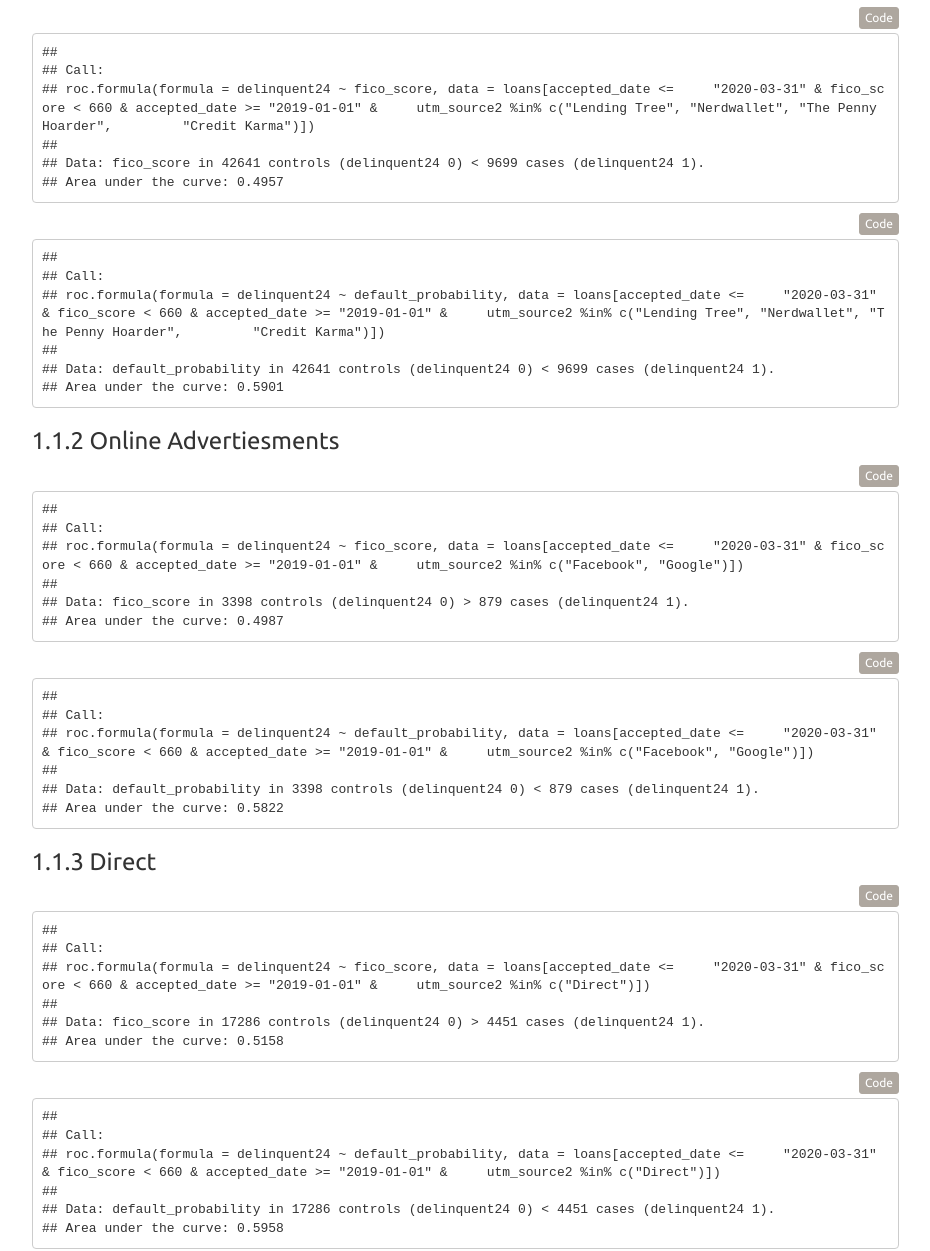
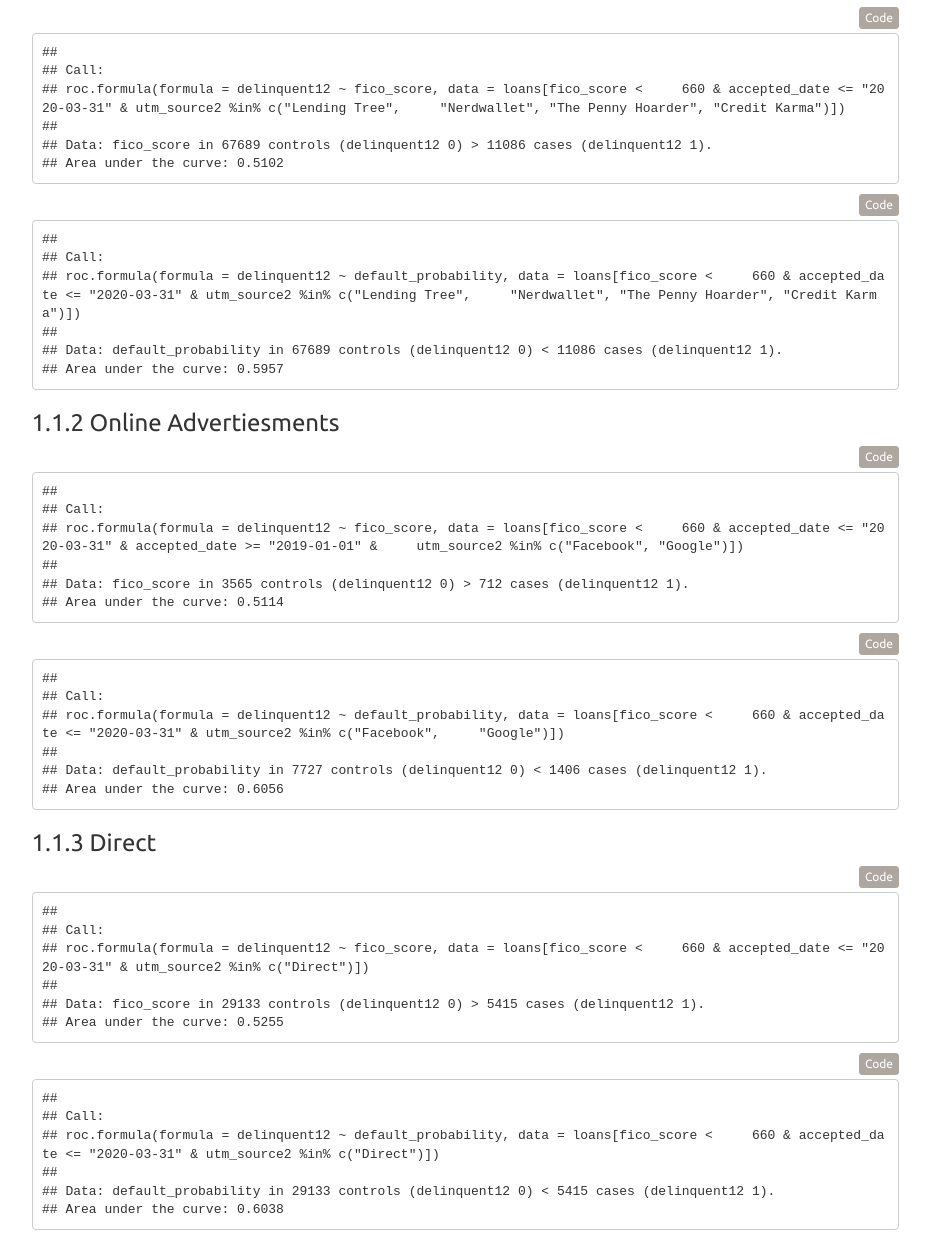
Before and after one commit to dratnadiwakara/Invisible-Primes, a plain HTML site: page RFS-Initial/Upstart-Default-Predictability-Selection-01.html in a window 1280 px wide. Shown: the part 661-1912 px from the top of the page, without its empty margins (326-1256 px from the left). Drawn offline with nearby package versions, Linux system fonts and the light colour scheme; some packages are replaced by stand-ins of ours.

Commit message:
Add files via upload

```diff
--- a/RFS-Initial/Upstart-Default-Predictability-Selection-01.html
+++ b/RFS-Initial/Upstart-Default-Predictability-Selection-01.html
@@ -1731,7 +1731,7 @@ source('/home/dimuthu/Old Oct 2021/functions.R')
 # loans &lt;- loans[!duplicated(loans$upstart_application_id)]</code></pre>
 <pre class="r"><code># loans[,delinquent:=ifelse(loan_contract_id %in% unique(perdata[(loan_status %in% c(&quot;delinquent&quot;,&quot;charged_off&quot;,&quot;partially_charged_off&quot;) ) &amp; seasoning_in_months &lt;=36]$loan_contract_id),1,0)]
 # loans[,delinquent12:=ifelse(loan_contract_id %in% unique(perdata[(loan_status %in% c(&quot;delinquent&quot;,&quot;charged_off&quot;,&quot;partially_charged_off&quot;) ) &amp; seasoning_in_months &lt;=12]$loan_contract_id),1,0)]
-# loans[,delinquent24:=ifelse(loan_contract_id %in% unique(perdata[(loan_status %in% c(&quot;delinquent&quot;,&quot;charged_off&quot;,&quot;partially_charged_off&quot;) ) &amp; seasoning_in_months &lt;=24]$loan_contract_id),1,0)]
+# loans[,delinquent12:=ifelse(loan_contract_id %in% unique(perdata[(loan_status %in% c(&quot;delinquent&quot;,&quot;charged_off&quot;,&quot;partially_charged_off&quot;) ) &amp; seasoning_in_months &lt;=24]$loan_contract_id),1,0)]
 #
 # loans[,chargedoff:=ifelse(loan_contract_id %in% unique(perdata[loan_status %in% c(&quot;charged_off&quot;,&quot;partially_charged_off&quot;) &amp; seasoning_in_months &lt;=36]$loan_contract_id),1,0)]
 # loans[,chargedoff12:=ifelse(loan_contract_id %in% unique(perdata[loan_status %in% c(&quot;charged_off&quot;,&quot;partially_charged_off&quot;) &amp; seasoning_in_months &lt;=12]$loan_contract_id),1,0)]
@@ -1828,54 +1828,54 @@ covlabs &lt;- c(&quot;log(Annual income)&quot;,&quot;Debt-to-income&quot;,&quot;
 <h2><span class="header-section-number">1.1</span> AUC</h2>
 <div id="loan-aggre." class="section level3">
 <h3><span class="header-section-number">1.1.1</span> Loan Aggre.</h3>
-<pre class="r"><code>roc(delinquent24~fico_score,data=loans[accepted_date&lt;=&quot;2020-03-31&quot; &amp; fico_score&lt;660  &amp; accepted_date&gt;=&quot;2019-01-01&quot; &amp; utm_source2 %in% c(&quot;Lending Tree&quot;,&quot;Nerdwallet&quot;,&quot;The Penny Hoarder&quot;,&quot;Credit Karma&quot;)])</code></pre>
+<pre class="r"><code>roc(delinquent12~fico_score,data=loans[fico_score&lt;660 &amp; accepted_date&lt;=&quot;2020-03-31&quot;  &amp; utm_source2 %in% c(&quot;Lending Tree&quot;,&quot;Nerdwallet&quot;,&quot;The Penny Hoarder&quot;,&quot;Credit Karma&quot;)])</code></pre>
 <pre><code>##
 ## Call:
-## roc.formula(formula = delinquent24 ~ fico_score, data = loans[accepted_date &lt;=     &quot;2020-03-31&quot; &amp; fico_score &lt; 660 &amp; accepted_date &gt;= &quot;2019-01-01&quot; &amp;     utm_source2 %in% c(&quot;Lending Tree&quot;, &quot;Nerdwallet&quot;, &quot;The Penny Hoarder&quot;,         &quot;Credit Karma&quot;)])
+## roc.formula(formula = delinquent12 ~ fico_score, data = loans[fico_score &lt;     660 &amp; accepted_date &lt;= &quot;2020-03-31&quot; &amp; utm_source2 %in% c(&quot;Lending Tree&quot;,     &quot;Nerdwallet&quot;, &quot;The Penny Hoarder&quot;, &quot;Credit Karma&quot;)])
 ##
-## Data: fico_score in 42641 controls (delinquent24 0) &lt; 9699 cases (delinquent24 1).
-## Area under the curve: 0.4957</code></pre>
-<pre class="r"><code>roc(delinquent24~default_probability,data=loans[accepted_date&lt;=&quot;2020-03-31&quot; &amp; fico_score&lt;660  &amp; accepted_date&gt;=&quot;2019-01-01&quot; &amp; utm_source2 %in% c(&quot;Lending Tree&quot;,&quot;Nerdwallet&quot;,&quot;The Penny Hoarder&quot;,&quot;Credit Karma&quot;)])</code></pre>
+## Data: fico_score in 67689 controls (delinquent12 0) &gt; 11086 cases (delinquent12 1).
+## Area under the curve: 0.5102</code></pre>
+<pre class="r"><code>roc(delinquent12~default_probability,data=loans[fico_score&lt;660 &amp; accepted_date&lt;=&quot;2020-03-31&quot;  &amp; utm_source2 %in% c(&quot;Lending Tree&quot;,&quot;Nerdwallet&quot;,&quot;The Penny Hoarder&quot;,&quot;Credit Karma&quot;)])</code></pre>
 <pre><code>##
 ## Call:
-## roc.formula(formula = delinquent24 ~ default_probability, data = loans[accepted_date &lt;=     &quot;2020-03-31&quot; &amp; fico_score &lt; 660 &amp; accepted_date &gt;= &quot;2019-01-01&quot; &amp;     utm_source2 %in% c(&quot;Lending Tree&quot;, &quot;Nerdwallet&quot;, &quot;The Penny Hoarder&quot;,         &quot;Credit Karma&quot;)])
+## roc.formula(formula = delinquent12 ~ default_probability, data = loans[fico_score &lt;     660 &amp; accepted_date &lt;= &quot;2020-03-31&quot; &amp; utm_source2 %in% c(&quot;Lending Tree&quot;,     &quot;Nerdwallet&quot;, &quot;The Penny Hoarder&quot;, &quot;Credit Karma&quot;)])
 ##
-## Data: default_probability in 42641 controls (delinquent24 0) &lt; 9699 cases (delinquent24 1).
-## Area under the curve: 0.5901</code></pre>
+## Data: default_probability in 67689 controls (delinquent12 0) &lt; 11086 cases (delinquent12 1).
+## Area under the curve: 0.5957</code></pre>
 </div>
 <div id="online-advertiesments" class="section level3">
 <h3><span class="header-section-number">1.1.2</span> Online Advertiesments</h3>
-<pre class="r"><code>roc(delinquent24~fico_score,data=loans[accepted_date&lt;=&quot;2020-03-31&quot; &amp; fico_score&lt;660  &amp; accepted_date&gt;=&quot;2019-01-01&quot; &amp; utm_source2 %in% c(&quot;Facebook&quot;,&quot;Google&quot;)])</code></pre>
+<pre class="r"><code>roc(delinquent12~fico_score,data=loans[fico_score&lt;660 &amp; accepted_date&lt;=&quot;2020-03-31&quot; &amp; accepted_date&gt;=&quot;2019-01-01&quot; &amp; utm_source2 %in% c(&quot;Facebook&quot;,&quot;Google&quot;)])</code></pre>
 <pre><code>##
 ## Call:
-## roc.formula(formula = delinquent24 ~ fico_score, data = loans[accepted_date &lt;=     &quot;2020-03-31&quot; &amp; fico_score &lt; 660 &amp; accepted_date &gt;= &quot;2019-01-01&quot; &amp;     utm_source2 %in% c(&quot;Facebook&quot;, &quot;Google&quot;)])
+## roc.formula(formula = delinquent12 ~ fico_score, data = loans[fico_score &lt;     660 &amp; accepted_date &lt;= &quot;2020-03-31&quot; &amp; accepted_date &gt;= &quot;2019-01-01&quot; &amp;     utm_source2 %in% c(&quot;Facebook&quot;, &quot;Google&quot;)])
 ##
-## Data: fico_score in 3398 controls (delinquent24 0) &gt; 879 cases (delinquent24 1).
-## Area under the curve: 0.4987</code></pre>
-<pre class="r"><code>roc(delinquent24~default_probability,data=loans[accepted_date&lt;=&quot;2020-03-31&quot; &amp; fico_score&lt;660  &amp; accepted_date&gt;=&quot;2019-01-01&quot; &amp; utm_source2 %in% c(&quot;Facebook&quot;,&quot;Google&quot;)])</code></pre>
+## Data: fico_score in 3565 controls (delinquent12 0) &gt; 712 cases (delinquent12 1).
+## Area under the curve: 0.5114</code></pre>
+<pre class="r"><code>roc(delinquent12~default_probability,data=loans[fico_score&lt;660 &amp; accepted_date&lt;=&quot;2020-03-31&quot; &amp; utm_source2 %in% c(&quot;Facebook&quot;,&quot;Google&quot;)])</code></pre>
 <pre><code>##
 ## Call:
-## roc.formula(formula = delinquent24 ~ default_probability, data = loans[accepted_date &lt;=     &quot;2020-03-31&quot; &amp; fico_score &lt; 660 &amp; accepted_date &gt;= &quot;2019-01-01&quot; &amp;     utm_source2 %in% c(&quot;Facebook&quot;, &quot;Google&quot;)])
+## roc.formula(formula = delinquent12 ~ default_probability, data = loans[fico_score &lt;     660 &amp; accepted_date &lt;= &quot;2020-03-31&quot; &amp; utm_source2 %in% c(&quot;Facebook&quot;,     &quot;Google&quot;)])
 ##
-## Data: default_probability in 3398 controls (delinquent24 0) &lt; 879 cases (delinquent24 1).
-## Area under the curve: 0.5822</code></pre>
+## Data: default_probability in 7727 controls (delinquent12 0) &lt; 1406 cases (delinquent12 1).
+## Area under the curve: 0.6056</code></pre>
 </div>
 <div id="direct" class="section level3">
 <h3><span class="header-section-number">1.1.3</span> Direct</h3>
-<pre class="r"><code>roc(delinquent24~fico_score,data=loans[accepted_date&lt;=&quot;2020-03-31&quot; &amp; fico_score&lt;660  &amp; accepted_date&gt;=&quot;2019-01-01&quot; &amp; utm_source2 %in% c(&quot;Direct&quot;)])</code></pre>
+<pre class="r"><code>roc(delinquent12~fico_score,data=loans[fico_score&lt;660 &amp; accepted_date&lt;=&quot;2020-03-31&quot;  &amp; utm_source2 %in% c(&quot;Direct&quot;)])</code></pre>
 <pre><code>##
 ## Call:
-## roc.formula(formula = delinquent24 ~ fico_score, data = loans[accepted_date &lt;=     &quot;2020-03-31&quot; &amp; fico_score &lt; 660 &amp; accepted_date &gt;= &quot;2019-01-01&quot; &amp;     utm_source2 %in% c(&quot;Direct&quot;)])
+## roc.formula(formula = delinquent12 ~ fico_score, data = loans[fico_score &lt;     660 &amp; accepted_date &lt;= &quot;2020-03-31&quot; &amp; utm_source2 %in% c(&quot;Direct&quot;)])
 ##
-## Data: fico_score in 17286 controls (delinquent24 0) &gt; 4451 cases (delinquent24 1).
-## Area under the curve: 0.5158</code></pre>
-<pre class="r"><code>roc(delinquent24~default_probability,data=loans[accepted_date&lt;=&quot;2020-03-31&quot; &amp; fico_score&lt;660  &amp; accepted_date&gt;=&quot;2019-01-01&quot; &amp; utm_source2 %in% c(&quot;Direct&quot;)])</code></pre>
+## Data: fico_score in 29133 controls (delinquent12 0) &gt; 5415 cases (delinquent12 1).
+## Area under the curve: 0.5255</code></pre>
+<pre class="r"><code>roc(delinquent12~default_probability,data=loans[fico_score&lt;660 &amp; accepted_date&lt;=&quot;2020-03-31&quot; &amp;  utm_source2 %in% c(&quot;Direct&quot;)])</code></pre>
 <pre><code>##
 ## Call:
-## roc.formula(formula = delinquent24 ~ default_probability, data = loans[accepted_date &lt;=     &quot;2020-03-31&quot; &amp; fico_score &lt; 660 &amp; accepted_date &gt;= &quot;2019-01-01&quot; &amp;     utm_source2 %in% c(&quot;Direct&quot;)])
+## roc.formula(formula = delinquent12 ~ default_probability, data = loans[fico_score &lt;     660 &amp; accepted_date &lt;= &quot;2020-03-31&quot; &amp; utm_source2 %in% c(&quot;Direct&quot;)])
 ##
-## Data: default_probability in 17286 controls (delinquent24 0) &lt; 4451 cases (delinquent24 1).
-## Area under the curve: 0.5958</code></pre>
+## Data: default_probability in 29133 controls (delinquent12 0) &lt; 5415 cases (delinquent12 1).
+## Area under the curve: 0.6038</code></pre>
 </div>
 </div>
 </div>
```
